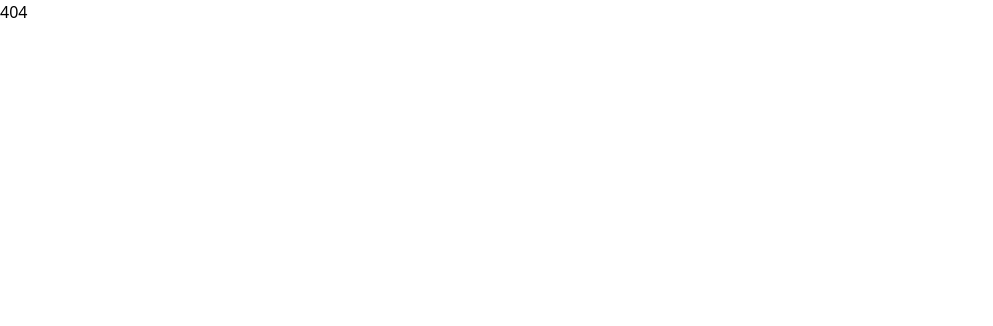
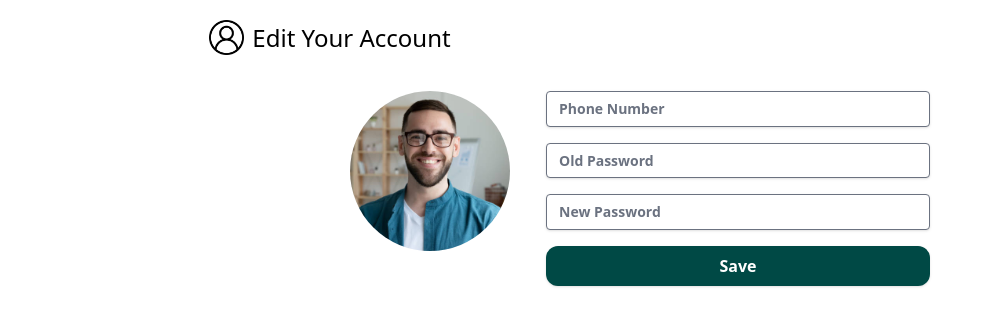
Before and after one commit to ReCoded-Org/cookiz-capstone-project, a Next.js app: page /editAccount in a window 1280 px wide. Before the commit this address had no page. Shown: the top 326 px of the page, without its empty margins (0-993 px from the left). Built offline with nearby package versions, Linux system fonts and the light colour scheme.

Commit message:
feat: editAccount page created

```diff
--- /dev/null
+++ b/src/pages/editAccount.jsx
@@ -0,0 +1,9 @@
+import EditAccount from "@/components/EditAccount/EditAccount";
+
+export default function EditAccountPage() {
+    return (
+        <div>
+            <EditAccount />
+        </div>
+    );
+}
```
